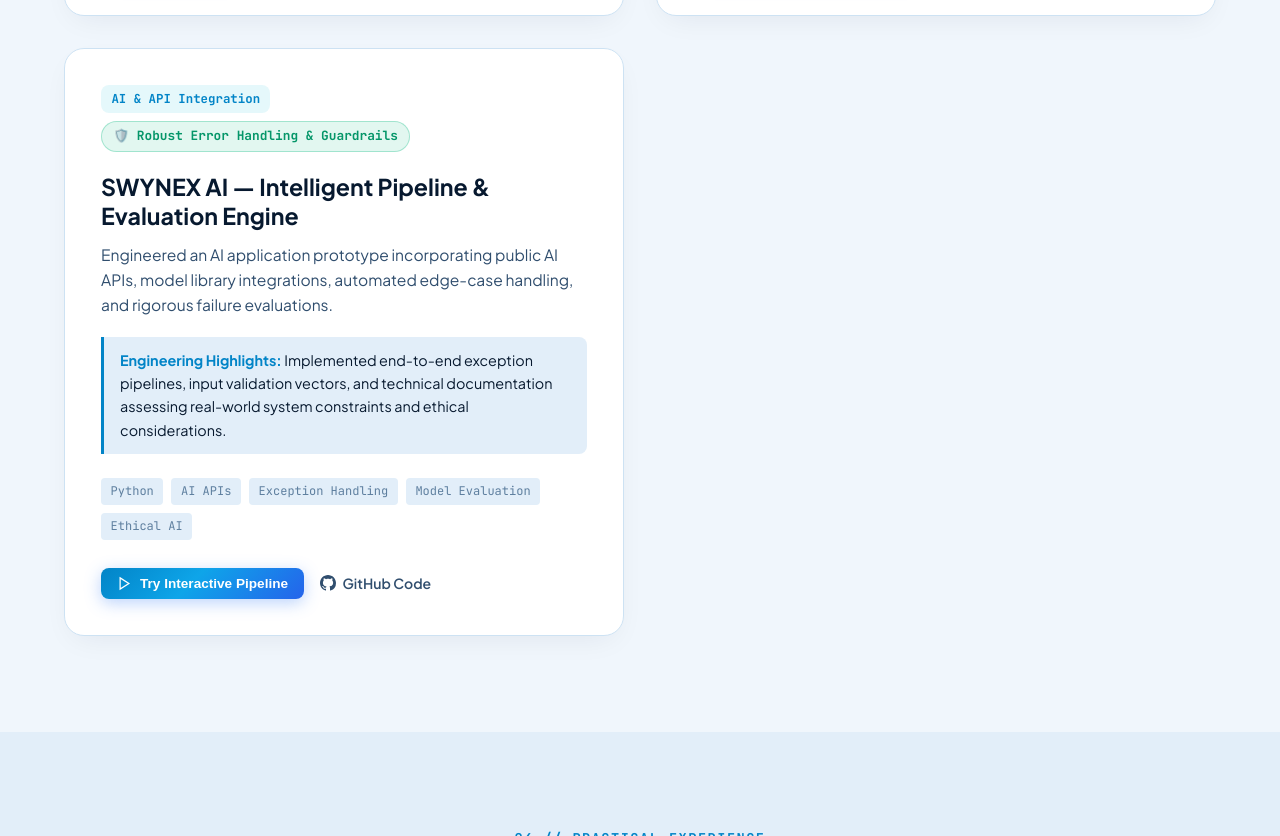
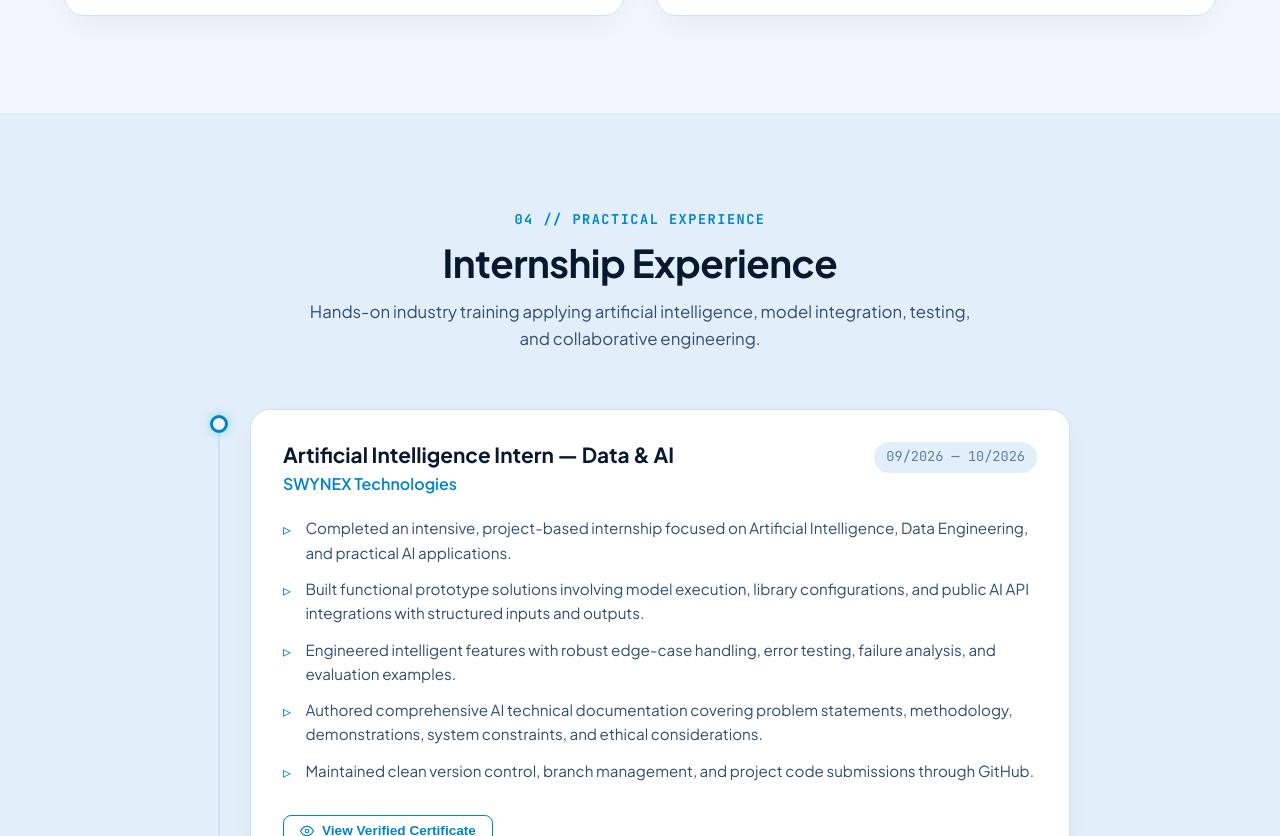
Before and after one commit to samarthgupthad0-commits/portfolio, a plain HTML site: page index.html in a window 1280 px wide. Shown: the part 4140-4976 px from the top of the page. Drawn offline with Linux system fonts and the light colour scheme.

Commit message:
fix: remove SWYNEX project card to match resume and keep SWYNEX as internship and certificate

```diff
--- a/index.html
+++ b/index.html
@@ -360,9 +360,8 @@
         <!-- Filter Buttons -->
         <div class="project-filters">
           <button class="filter-btn active" data-filter="all">All Projects</button>
-          <button class="filter-btn" data-filter="healthcare">Healthcare & AI</button>
-          <button class="filter-btn" data-filter="fullstack">Workplace & Full-Stack</button>
-          <button class="filter-btn" data-filter="ai-integration">AI & API Systems</button>
+          <button class="filter-btn" data-filter="healthcare">Healthcare &amp; AI</button>
+          <button class="filter-btn" data-filter="fullstack">Workplace &amp; Full-Stack</button>
         </div>
 
         <!-- Projects Grid -->
@@ -437,41 +436,7 @@
               </a>
             </div>
           </article>
-          <!-- Project 3: SWYNEX AI Pipeline -->
-          <article class="project-card" data-category="ai-integration">
-            <div class="project-top">
-              <div class="project-category-badge">AI &amp; API Integration</div>
-              <div class="metric-badge">🛡️ Robust Error Handling &amp; Guardrails</div>
-            </div>
-            <h3 class="project-title">SWYNEX AI &mdash; Intelligent Pipeline &amp; Evaluation Engine</h3>
-            <p class="project-desc">
-              Engineered an AI application prototype incorporating public AI APIs, model library integrations, automated edge-case handling, and rigorous failure evaluations.
-            </p>
-            <div class="project-impact">
-              <strong>Engineering Highlights:</strong> Implemented end-to-end exception pipelines, input validation vectors, and technical documentation assessing real-world system constraints and ethical considerations.
-            </div>
-            <div class="project-tags">
-              <span>Python</span>
-              <span>AI APIs</span>
-              <span>Exception Handling</span>
-              <span>Model Evaluation</span>
-              <span>Ethical AI</span>
-            </div>
-            <div class="project-links">
-              <button class="btn btn-primary open-demo-btn" data-project="swynex-pipeline" style="padding: 0.5rem 1rem; font-size: 0.85rem;">
-                <svg width="15" height="15" viewBox="0 0 24 24" fill="none" stroke="currentColor" stroke-width="2">
-                  <polygon points="5 3 19 12 5 21 5 3"></polygon>
-                </svg>
-                <span>Try Interactive Pipeline</span>
-              </button>
-              <a href="https://github.com/samarthgupthad0-commits" target="_blank" rel="noopener noreferrer" class="link-btn">
-                <svg width="16" height="16" viewBox="0 0 24 24" fill="currentColor">
-                  <path d="M12 0C5.37 0 0 5.37 0 12c0 5.31 3.435 9.795 8.205 11.385.6.105.825-.255.825-.57 0-.285-.015-1.23-.015-2.235-3.015.555-3.795-.735-4.035-1.41-.135-.345-.72-1.41-1.23-1.695-.42-.225-1.02-.78-.015-.795.945-.015 1.62.87 1.845 1.23 1.08 1.815 2.805 1.305 3.495.99.105-.78.42-1.305.765-1.605-2.67-.3-5.46-1.335-5.46-5.925 0-1.305.465-2.385 1.23-3.225-.12-.3-.54-1.53.12-3.18 0 0 1.005-.315 3.3 1.23.96-.27 1.98-.405 3-.405s2.04.135 3 .405c2.295-1.56 3.3-1.23 3.3-1.23.66 1.65.24 2.88.12 3.18.765.84 1.23 1.905 1.23 3.225 0 4.605-2.805 5.625-5.475 5.925.435.375.81 1.095.81 2.22 0 1.605-.015 2.895-.015 3.3 0 .315.225.69.825.57A12.02 12.02 0 0024 12c0-6.63-5.37-12-12-12z"/>
-                </svg>
-                <span>GitHub Code</span>
-              </a>
-            </div>
-          </article>
+
         </div>
       </div>
     </section>
```
